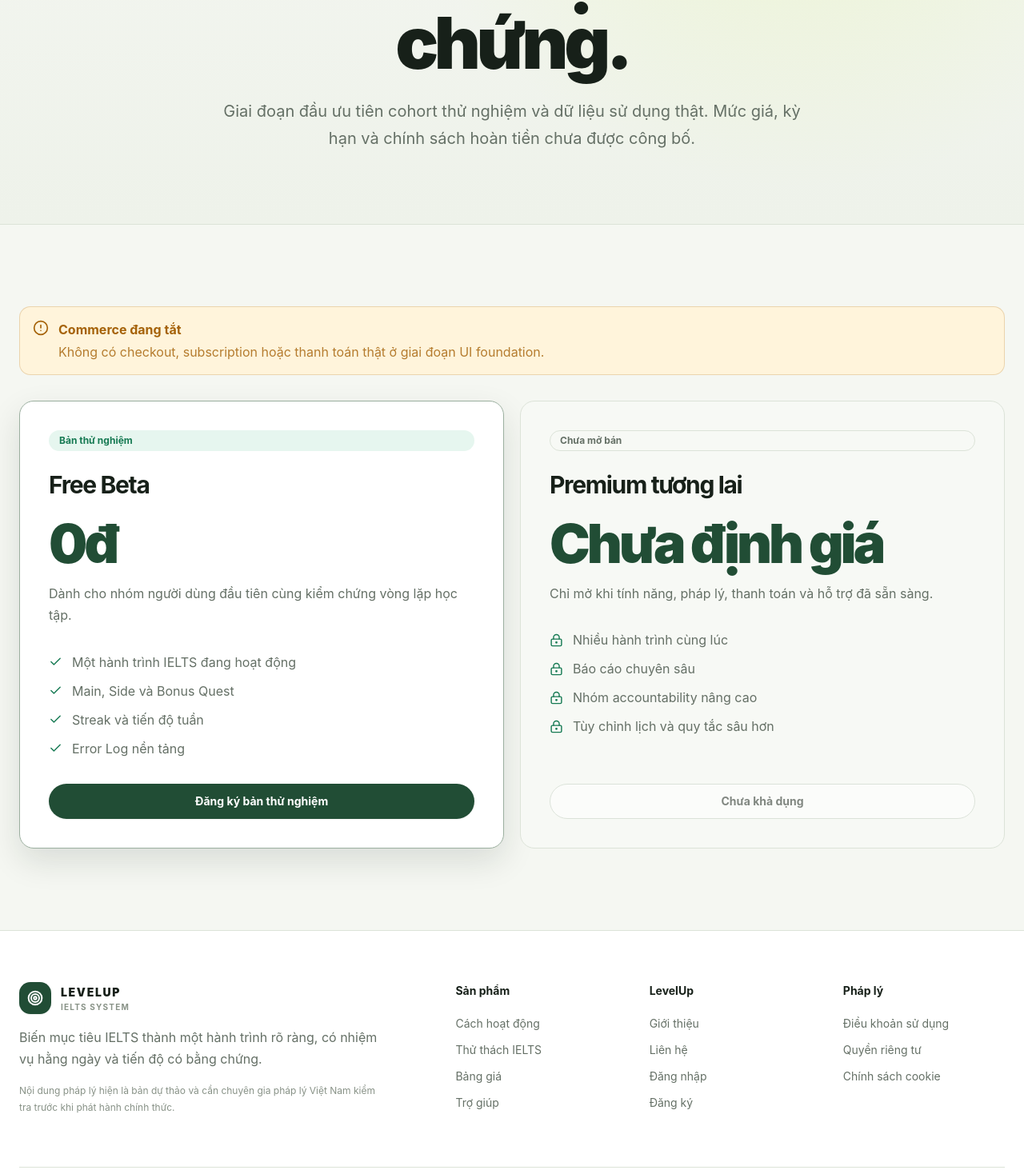
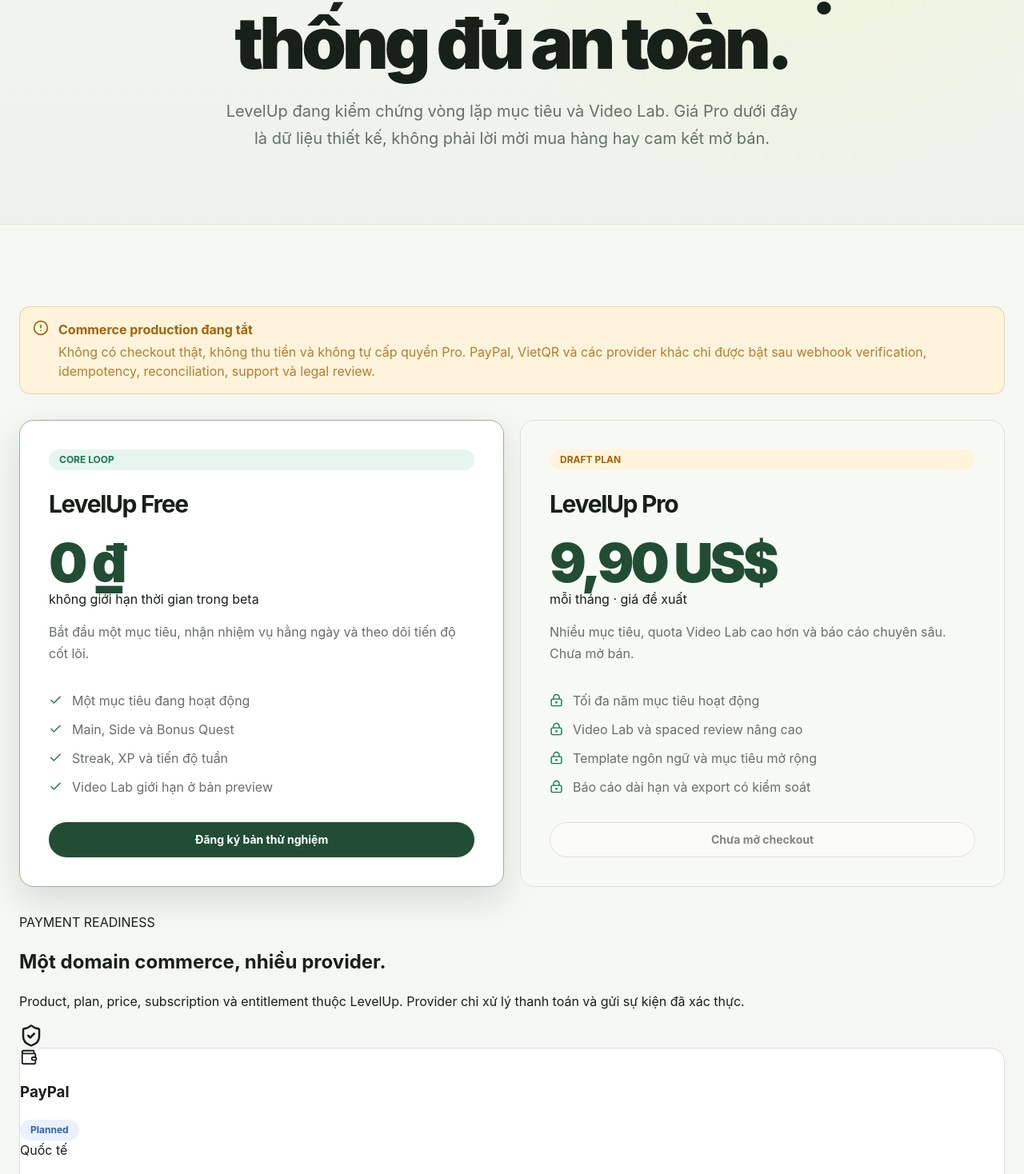
Before and after one commit to ducvps12/ielts, a Next.js app in the folder apps/web/: page /bang-gia in a window 1280 px wide. Shown: the part 402-1870 px from the top of the page at 80% size. Built offline with nearby package versions, Linux system fonts and the light colour scheme.

Commit message:
feat(commerce): redesign pricing around global provider readiness

```diff
--- a/apps/web/app/(marketing)/bang-gia/page.tsx
+++ b/apps/web/app/(marketing)/bang-gia/page.tsx
@@ -1,35 +1,34 @@
 import type { Metadata } from "next";
+
+import { formatCurrency } from "@levelup/i18n";
 import { Alert, Badge, Card, LinkButton } from "@levelup/ui";
-import { Check, CircleAlert, LockKeyhole } from "@levelup/ui/icons";
+import {
+  Check,
+  CircleAlert,
+  LockKeyhole,
+  ShieldCheck,
+  Wallet,
+} from "@levelup/ui/icons";
 
 import { MarketingPageHero } from "../../../components/marketing/page-hero";
+import {
+  demoPlans,
+  paymentMethodPreviews,
+} from "../../../data/demo/pricing";
 
 export const metadata: Metadata = {
   title: "Bảng giá",
-  description: "Trạng thái gói sản phẩm LevelUp IELTS.",
+  description:
+    "Gói sản phẩm dự kiến của LevelUp và trạng thái sẵn sàng của các phương thức thanh toán.",
 };
-
-const freeFeatures = [
-  "Một hành trình IELTS đang hoạt động",
-  "Main, Side và Bonus Quest",
-  "Streak và tiến độ tuần",
-  "Error Log nền tảng",
-] as const;
-
-const futureFeatures = [
-  "Nhiều hành trình cùng lúc",
-  "Báo cáo chuyên sâu",
-  "Nhóm accountability nâng cao",
-  "Tùy chỉnh lịch và quy tắc sâu hơn",
-] as const;
 
 export default function PricingPage() {
   return (
     <main id="main-content">
       <MarketingPageHero
-        eyebrow="BẢNG GIÁ"
-        title="Chưa bán khi giá trị cốt lõi chưa được kiểm chứng."
-        description="Giai đoạn đầu ưu tiên cohort thử nghiệm và dữ liệu sử dụng thật. Mức giá, kỳ hạn và chính sách hoàn tiền chưa được công bố."
+        eyebrow="BẢNG GIÁ QUỐC TẾ"
+        title="Bắt đầu miễn phí. Chỉ mở thanh toán khi hệ thống đủ an toàn."
+        description="LevelUp đang kiểm chứng vòng lặp mục tiêu và Video Lab. Giá Pro dưới đây là dữ liệu thiết kế, không phải lời mời mua hàng hay cam kết mở bán."
       />
 
       <section className="public-content-section">
@@ -37,47 +36,89 @@
           <Alert
             tone="warning"
             icon={<CircleAlert size={20} aria-hidden="true" />}
-            title="Commerce đang tắt"
-            description="Không có checkout, subscription hoặc thanh toán thật ở giai đoạn UI foundation."
+            title="Commerce production đang tắt"
+            description="Không có checkout thật, không thu tiền và không tự cấp quyền Pro. PayPal, VietQR và các provider khác chỉ được bật sau webhook verification, idempotency, reconciliation, support và legal review."
           />
 
           <div className="pricing-grid">
-            <Card className="pricing-card pricing-card--featured">
-              <Badge tone="success">Bản thử nghiệm</Badge>
-              <h2>Free Beta</h2>
-              <p className="pricing-card__price">0đ</p>
-              <p>Dành cho nhóm người dùng đầu tiên cùng kiểm chứng vòng lặp học tập.</p>
+            {demoPlans.map((plan) => (
+              <Card
+                key={plan.key}
+                tone={plan.status === "draft" ? "muted" : "default"}
+                className={
+                  plan.status === "available"
+                    ? "pricing-card pricing-card--featured"
+                    : "pricing-card"
+                }
+              >
+                <Badge tone={plan.status === "available" ? "success" : "warning"}>
+                  {plan.eyebrow}
+                </Badge>
+                <h2>{plan.name}</h2>
+                <p className="pricing-card__price">
+                  {formatCurrency(plan.amountMinor, plan.currency, "vi")}
+                </p>
+                <span className="pricing-card__interval">{plan.intervalLabel}</span>
+                <p>{plan.description}</p>
                 <ul>
-                {freeFeatures.map((feature) => (
+                  {plan.features.map((feature) => (
                     <li key={feature}>
+                      {plan.status === "available" ? (
                         <Check size={17} aria-hidden="true" />
+                      ) : (
+                        <LockKeyhole size={17} aria-hidden="true" />
+                      )}
                       {feature}
                     </li>
                   ))}
                 </ul>
+                {plan.status === "available" ? (
                   <LinkButton href="/dang-ky" block>
                     Đăng ký bản thử nghiệm
                   </LinkButton>
+                ) : (
+                  <button
+                    className="ui-button ui-button--outline ui-button--md ui-button--block"
+                    disabled
+                  >
+                    Chưa mở checkout
+                  </button>
+                )}
               </Card>
+            ))}
+          </div>
 
-            <Card tone="muted" className="pricing-card">
-              <Badge>Chưa mở bán</Badge>
-              <h2>Premium tương lai</h2>
-              <p className="pricing-card__price">Chưa định giá</p>
-              <p>Chỉ mở khi tính năng, pháp lý, thanh toán và hỗ trợ đã sẵn sàng.</p>
-              <ul>
-                {futureFeatures.map((feature) => (
-                  <li key={feature}>
-                    <LockKeyhole size={17} aria-hidden="true" />
-                    {feature}
-                  </li>
+          <section className="payment-readiness" aria-labelledby="payment-readiness-title">
+            <div className="payment-readiness__heading">
+              <div>
+                <span>PAYMENT READINESS</span>
+                <h2 id="payment-readiness-title">Một domain commerce, nhiều provider.</h2>
+                <p>
+                  Product, plan, price, subscription và entitlement thuộc LevelUp.
+                  Provider chỉ xử lý thanh toán và gửi sự kiện đã xác thực.
+                </p>
+              </div>
+              <ShieldCheck size={30} aria-hidden="true" />
+            </div>
+
+            <div className="payment-method-grid">
+              {paymentMethodPreviews.map((method) => (
+                <Card key={method.id} className="payment-method-card">
+                  <Wallet size={22} aria-hidden="true" />
+                  <div>
+                    <div className="payment-method-card__title">
+                      <h3>{method.name}</h3>
+                      <Badge tone={method.status === "planned" ? "info" : "warning"}>
+                        {method.status === "planned" ? "Planned" : "Review required"}
+                      </Badge>
+                    </div>
+                    <span>{method.markets}</span>
+                    <p>{method.description}</p>
+                  </div>
+                </Card>
               ))}
-              </ul>
-              <button className="ui-button ui-button--outline ui-button--md ui-button--block" disabled>
-                Chưa khả dụng
-              </button>
-            </Card>
             </div>
+          </section>
         </div>
       </section>
     </main>
```
Lines whose indentation alone changed are shown as unchanged.
